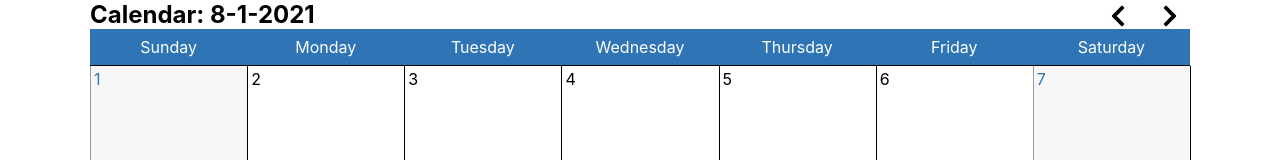
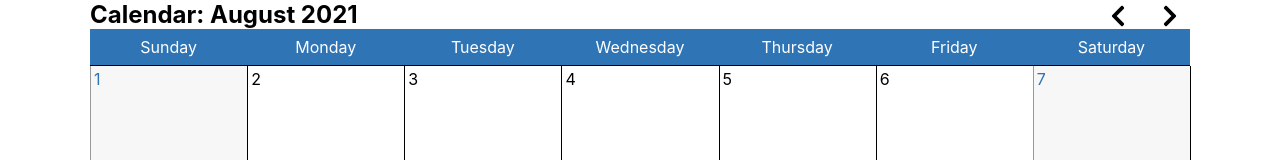
Before and after one commit to lucasmseifert/react-challenge, a React (Create React App) app: page / in a window 1280 px wide. Shown: the top 160 px of the page. Built offline with nearby package versions, Linux system fonts and the light colour scheme.

Commit message:
Add new helper function to fomat the Calendar date

```diff
--- a/src/components/calendar/Calendar.js
+++ b/src/components/calendar/Calendar.js
@@ -3,13 +3,14 @@ import { FaChevronLeft, FaChevronRight } from "react-icons/fa";
 import { useCalendarContext } from "../../context/context";
 import Month from "../month/Month";
 import './Calendar.css';
+import { getDateFromMonthId } from '../../utils';
 
 function Calendar() {
   const { shownMonth, changeMonth } = useCalendarContext();
 
   return <section className='calendar container'>
     <div className='calendar__header'>
-      <h1>Calendar: { shownMonth }</h1>
+      <h1>Calendar: { getDateFromMonthId(shownMonth) }</h1>
       <div className='calendar__actions'>
         <button className='calendar__action button button--icon' onClick={() => changeMonth(-1)}><FaChevronLeft/></button>
         <button className='calendar__action button button--icon' onClick={() => changeMonth(1)}><FaChevronRight/></button>
--- a/src/utils.js
+++ b/src/utils.js
@@ -14,6 +14,10 @@ export function daysInMonth(date) {
 
 export function getMonthIdFromDate(date) {
   return `${date.getUTCMonth() + 1}-1-${date.getUTCFullYear()}`;
+}
+
+export function getDateFromMonthId(monthId) {
+  return (new Date(monthId)).toLocaleDateString(undefined, {year: 'numeric', month: 'long'});
 }
 
 export function getWeekdayName(weekday) {
```
